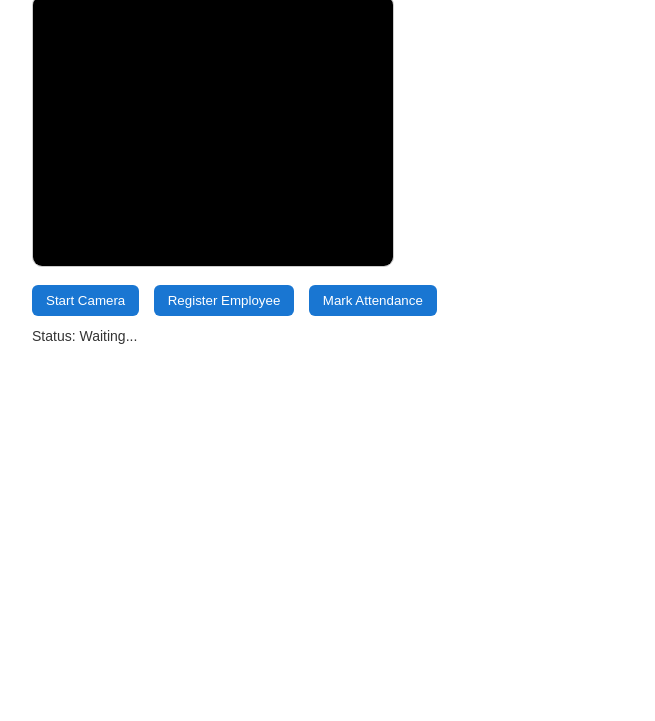
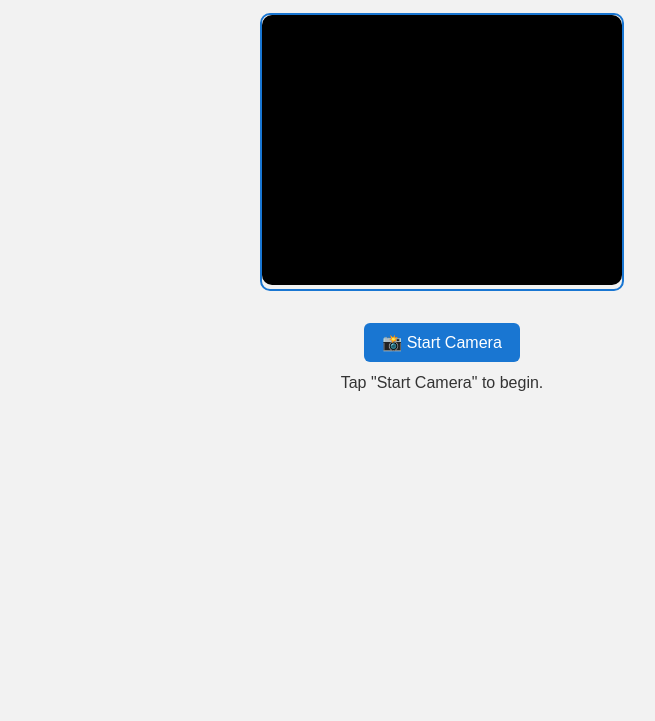
Before and after one commit to sdutta-ux/face-attendance-hosted, a plain HTML site: page index.html in a window 1280 px wide. Shown: the part 79-800 px from the top of the page, without its empty margins (198-853 px from the left). Drawn offline with Linux system fonts and the light colour scheme.

Commit message:
Update index.html

```diff
--- a/index.html
+++ b/index.html
@@ -1,40 +1,76 @@
 <!DOCTYPE html>
-<html>
+<html lang="en">
 <head>
-  <meta name="viewport" content="width=device-width, initial-scale=1" />
-  <title>Face Recognition Attendance</title>
+  <meta charset="UTF-8">
+  <meta name="viewport" content="width=device-width, initial-scale=1.0">
+  <title>Face Attendance</title>
 
-  <link rel="stylesheet" href="style.css">
-  <!-- Face API -->
+  <!-- Styles -->
+  <style>
+    body {
+      font-family: Arial, sans-serif;
+      text-align: center;
+      padding: 20px;
+      background-color: #f2f2f2;
+    }
+    h2 {
+      margin-bottom: 16px;
+    }
+    #camera-area {
+      display: inline-block;
+      position: relative;
+      border: 2px solid #1976d2;
+      border-radius: 10px;
+      overflow: hidden;
+      margin-bottom: 16px;
+    }
+    video {
+      width: 360px;
+      height: 270px;
+      background-color: #000;
+      border-radius: 10px;
+    }
+    #status {
+      margin-top: 12px;
+      font-size: 16px;
+      color: #333;
+      min-height: 24px;
+      white-space: pre-line;
+    }
+    button {
+      margin-top: 12px;
+      padding: 10px 18px;
+      border: none;
+      border-radius: 6px;
+      background-color: #1976d2;
+      color: #fff;
+      font-size: 16px;
+      cursor: pointer;
+    }
+    button:hover {
+      background-color: #1565c0;
+    }
+  </style>
+
+  <!-- face-api.js CDN -->
   <script defer src="https://cdn.jsdelivr.net/npm/face-api.js@0.22.2/dist/face-api.min.js"></script>
-  <script defer src="config.js"></script>
+  <!-- Client script -->
   <script defer src="client.js"></script>
-
-  <style>
-    body { font-family: Arial; padding: 16px; max-width: 820px; margin: auto; }
-    h2 { margin-bottom: 10px; }
-    #camera-area { position: relative; display: inline-block; border:1px solid #ccc; border-radius:10px; overflow:hidden; }
-    video { display:block; width:360px; height:270px; background:#000; }
-    canvas { position:absolute; left:0; top:0; pointer-events:none; }
-    #controls { margin-top:14px; }
-    button { margin-right:10px; padding:8px 14px; border:none; border-radius:6px; background-color:#1976d2; color:white; cursor:pointer; }
-    button:hover { background-color:#1565c0; }
-    #status { margin-top:12px; color:#333; font-size:14px; white-space:pre-wrap; }
-  </style>
 </head>
 <body>
   <h2>Face Recognition Attendance</h2>
 
+  <!-- Camera Area -->
   <div id="camera-area">
     <video id="video" autoplay muted playsinline></video>
   </div>
 
-  <div id="controls">
-    <button id="startBtn">Start Camera</button>
-    <button id="registerBtn">Register Employee</button>
-    <button id="markBtn">Mark Attendance</button>
+  <!-- Start Camera Button -->
+  <div>
+    <button id="startBtn">📸 Start Camera</button>
   </div>
 
-  <div id="status">Status: Waiting...</div>
+  <!-- Status Message -->
+  <div id="status">Tap "Start Camera" to begin.</div>
 </body>
 </html>
```
